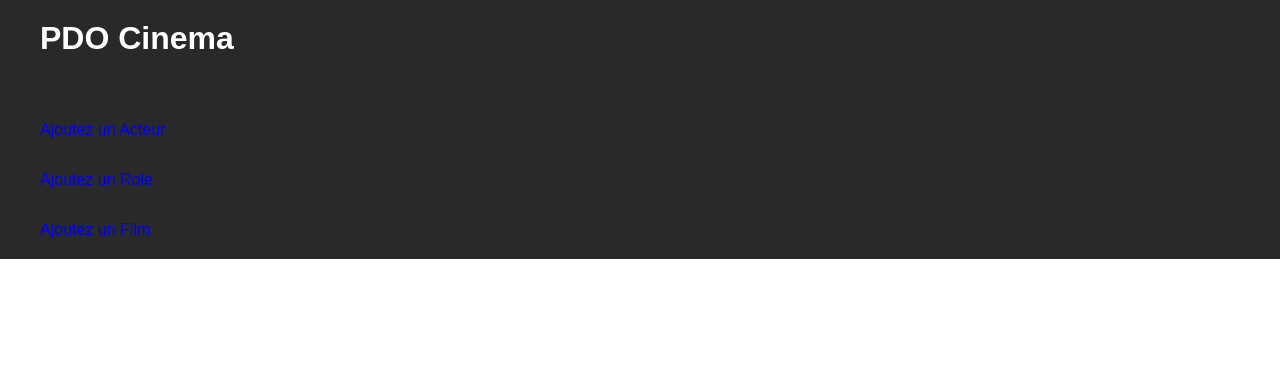
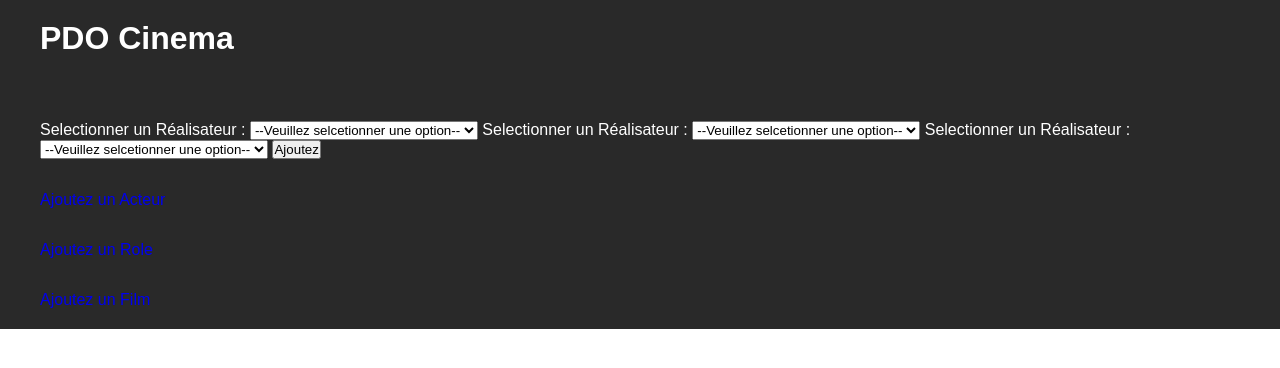
Before and after one commit to KrouriB/Exo_MVC_Cinema, a PHP site: template view/form/formCasting.php in a window 1280 px wide. Shown: the part 112-480 px from the top of the page. Run offline with PHP 8.4, Linux system fonts and the light colour scheme; the template is opened without the code that fills it: most values are stand-ins (such as "Sample title", 1, 10 or a date in 2020); some libraries are stand-ins or nearby versions.

Commit message:
tentative de form pour casting (non tester)

```diff
--- a/view/form/formCasting.php
+++ b/view/form/formCasting.php
@@ -1,6 +1,46 @@
 <?php
 ob_start();
+$acteurs = $requete1->fetchAll();
+$roles = $requete2->fetchAll();
+$films = $requete3->fetchAll();
 ?>
+
+<form action="index.php?action=addCasting" method="post">
+    <label for="selectActeur">Selectionner un Réalisateur :</label>
+    <select name="id_acteur" id="selectActeur">
+        <option value="">--Veuillez selcetionner une option--</option>
+        <?php
+        foreach($acteurs as $acteur){
+            ?>
+            <option value="<?= $acteur['idActeur'] ?>"><?= $acteur['nomActeur'] ?></option>
+            <?php
+        }
+        ?>
+    </select>
+    <label for="selectRole">Selectionner un Réalisateur :</label>
+    <select name="id_role" id="selectRole">
+        <option value="">--Veuillez selcetionner une option--</option>
+        <?php
+        foreach($roles as $role){
+            ?>
+            <option value="<?= $role['idRole'] ?>"><?= $role['nomRole'] ?></option>
+            <?php
+        }
+        ?>
+    </select>
+    <label for="selectFilm">Selectionner un Réalisateur :</label>
+    <select name="id_film" id="selectFilm">
+        <option value="">--Veuillez selcetionner une option--</option>
+        <?php
+        foreach($films as $film){
+            ?>
+            <option value="<?= $film['idFilm'] ?>"><?= $film['nomFilm'] ?></option>
+            <?php
+        }
+        ?>
+    </select>
+    <input type="submit" value="Ajoutez" name="submitCasting">
+</form>
 
 <a href="index.php?action=formActeur">Ajoutez un Acteur</a>
 <a href="index.php?action=formRole">Ajoutez un Role</a>
```
